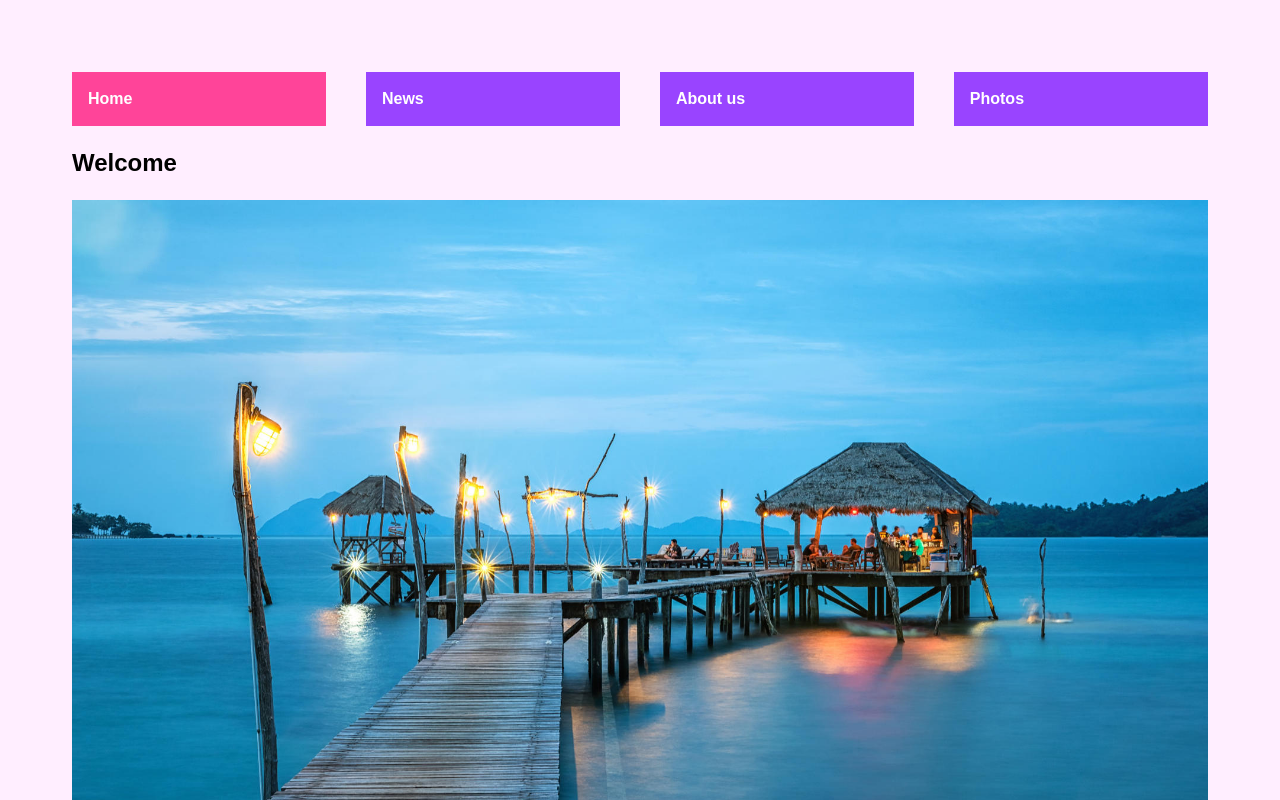
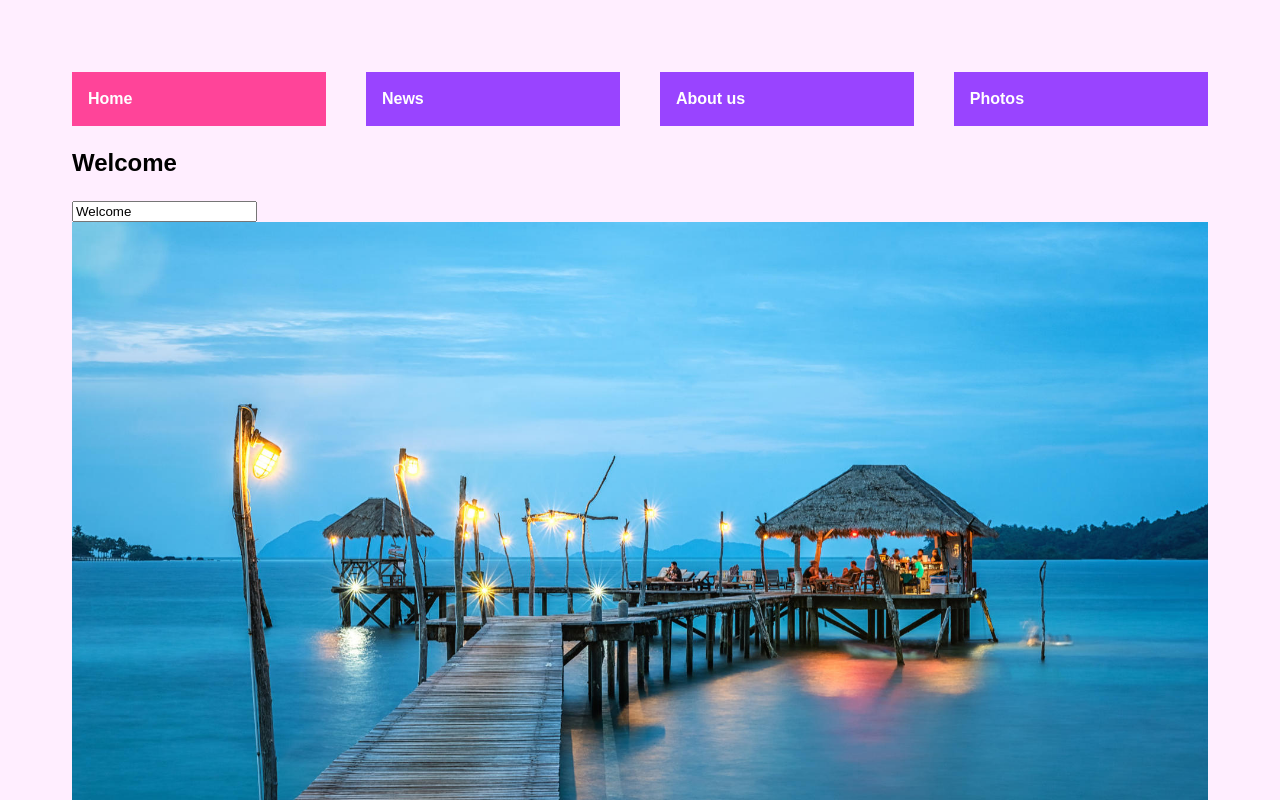
Before and after one commit to SpacemanSpiffDK/mmd0919-vue-databinding, a Vue app in the folder vue-databinding-project/: page / in a window 1280 px wide. Shown: the top 800 px of the page. Built offline with nearby package versions, Linux system fonts and the light colour scheme.

Commit message:
Update MasterTemplate.vue

```diff
--- a/vue-databinding-project/src/components/MasterTemplate.vue
+++ b/vue-databinding-project/src/components/MasterTemplate.vue
@@ -12,7 +12,7 @@
     <main>
       <article>
         <h1 v-text="currentPage(CurrentPageIndex).content.header"></h1>
-				<!-- <input type="text" v-model="currentPage(CurrentPageIndex).content.header"> -->
+				<input type="text" v-model="currentPage(CurrentPageIndex).content.header">
         <div v-if="currentPage(CurrentPageIndex).metaData.template == 'page' || currentPage(CurrentPageIndex).metaData.template == 'news'">
           <img class="page-image" :src="currentPage(CurrentPageIndex).content.image" :alt="currentPage(CurrentPageIndex).content.header">
           <div class="text" v-html="currentPage(CurrentPageIndex).content.text"></div>
```
